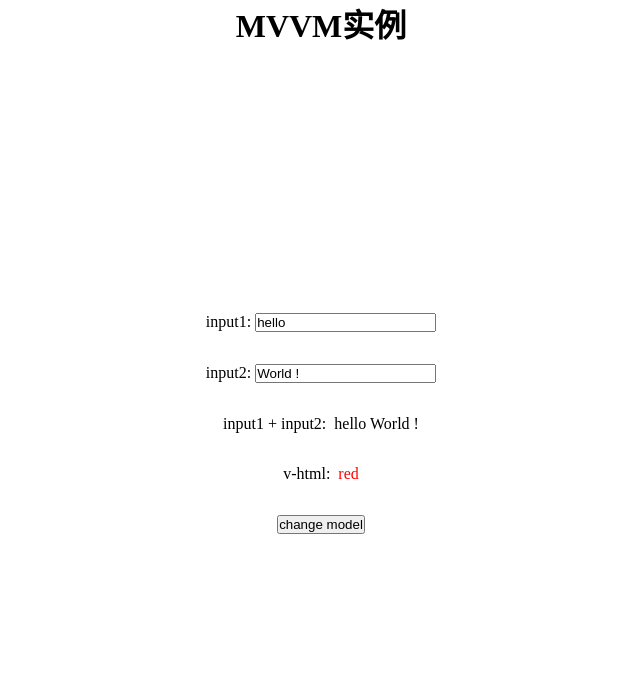
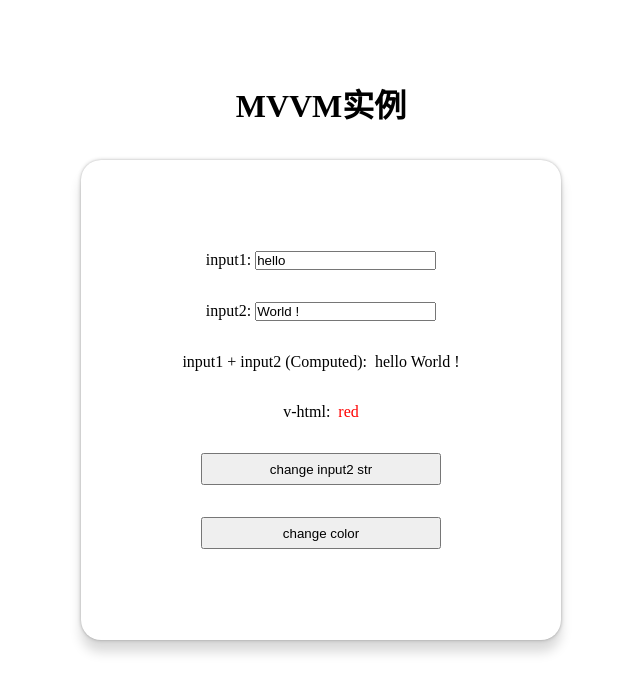
Before and after one commit to EkkoSonya/mvvm, a website built with webpack: page index.html in a window 1280 px wide. Shown: the whole page, without its empty margins (319-959 px from the left). Built offline with nearby package versions, Linux system fonts and the light colour scheme.

Commit message:
update html index

```diff
--- a/index.html
+++ b/index.html
@@ -15,19 +15,25 @@
         input1:
         <input type="text" v-model="someStr">
       </div>
+
       <div class="input2">
         input2:
         <input type="text" v-model="child.someStr">
       </div>
+
       <div class="info">
-        <p>input1 + input2:</p>
+        <p>input1 + input2 (Computed):</p>
         <p>{{ getHelloWord }}</p>
       </div>
+
       <div class="html">
-        v-html:<p v-html="htmlStr"></p>
+        v-html:
+        <p v-html="htmlStr"></p>
       </div>
 
-      <button v-on:click="clickBtn">change model</button>
+      <button v-on:click="clickBtn">change input2 str</button>
+
+      <button v-on:click="changeColor">change color</button>
     </div>
   </body>
   <style>
@@ -40,25 +46,43 @@
       height: 100%;
       width: 100%;
       display: flex;
+      align-items: center;
+      justify-content: center;
       flex-direction: column;
     }
 
     .tit{
-      text-align: center;
+      position: absolute;
+      left: 50%;
+      top: 10%;
+      transform: translateX(-50%);
     }
 
     #app {
-      flex:1;
+      width: 30rem;
+      height: 30rem;
+      box-shadow: 0 0 2px 0 rgba(0, 0, 0, .15), 0 0 4px 0 rgba(0, 0, 0, .2), 0 12px 12px 0 rgba(0, 0, 0, .15);
+      background: #fff;
+      border-radius: 20px;
+      overflow: hidden;
       display: flex;
       flex-direction: column;
       align-items: center;
       justify-content: center;
       grid-gap: 2rem;
     }
+    #app:hover {
+      box-shadow: 0 0 18px 0 rgba(0, 0, 0, .1), 0 0 36px 0 rgba(0, 0, 0, .15), 0 36px 36px 0 rgba(0, 0, 0, .2);
+    }
 
     .info, .html{
       display: flex;
       grid-gap: 0.5rem;
     }
+
+    button {
+      width: 15rem;
+      height: 2rem;
+    }
   </style>
 </html>
```
